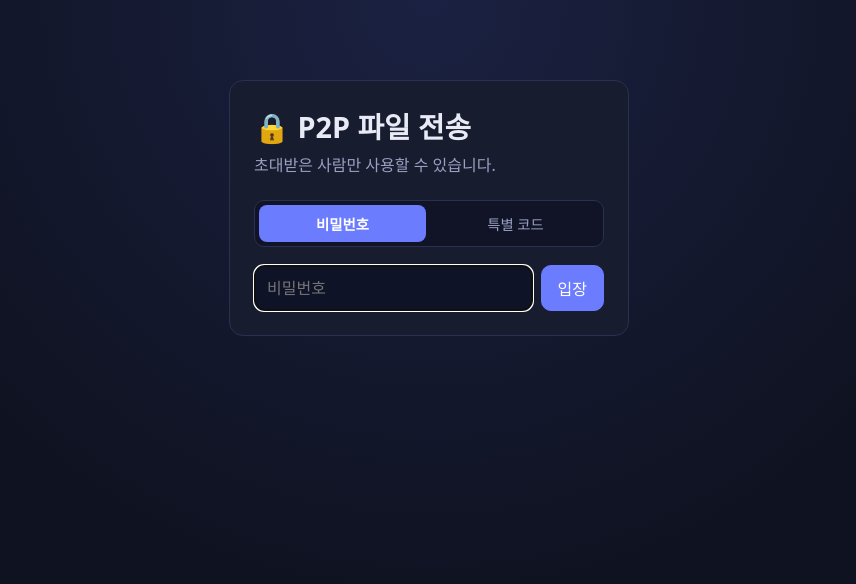
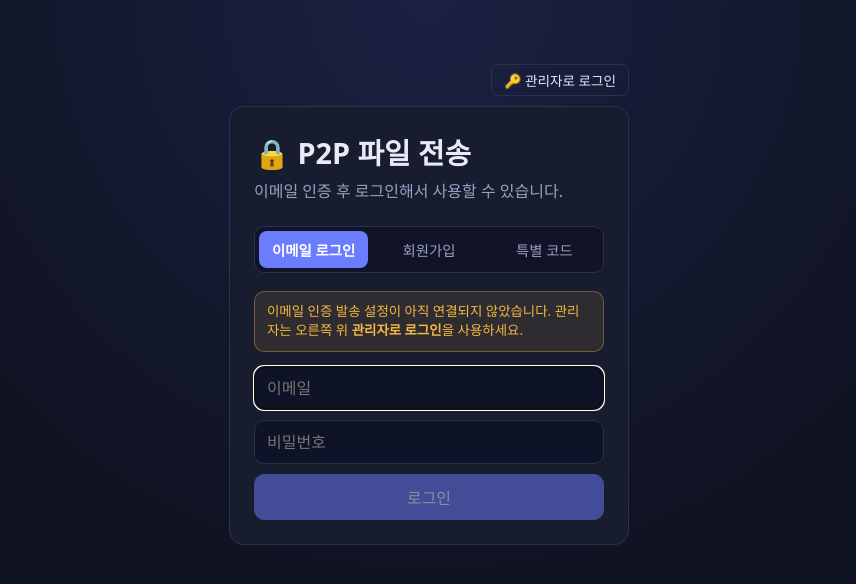
Before and after one commit to leekmny/p2p-file-transfer, a website: page public/login.html in a window 1280 px wide. Shown: the whole page, without its empty margins (211-1067 px from the left). Drawn offline with Linux system fonts and the light colour scheme; no server answers.

Commit message:
Make email login default and move admin password login to top-right button

```diff
--- a/public/login.html
+++ b/public/login.html
@@ -10,19 +10,26 @@
 </head>
 <body>
   <main class="container narrow">
+    <div class="login-topbar">
+      <button id="adminLoginBtn" type="button" class="ghost small" hidden>🔑 관리자로 로그인</button>
+    </div>
+
     <section class="card">
-      <h1>🔒 P2P 파일 전송</h1>
-      <p class="sub">초대받은 사람만 사용할 수 있습니다.</p>
+      <h1 id="loginTitle">🔒 P2P 파일 전송</h1>
+      <p id="loginSub" class="sub">이메일 인증 후 로그인해서 사용할 수 있습니다.</p>
 
-      <nav id="tabs" class="tabs" hidden>
-        <button type="button" data-tab="email" hidden>로그인</button>
-        <button type="button" data-tab="register" hidden>회원가입</button>
-        <button type="button" data-tab="shared" hidden>비밀번호</button>
+      <nav id="tabs" class="tabs">
+        <button type="button" data-tab="email" class="active">이메일 로그인</button>
+        <button type="button" data-tab="register">회원가입</button>
         <button type="button" data-tab="pass" hidden>특별 코드</button>
       </nav>
 
-      <!-- 1) 이메일 로그인 -->
-      <form id="emailLoginForm" class="stack" hidden>
+      <p id="emailSetupHint" class="setup-hint" hidden>
+        이메일 인증 발송 설정이 아직 연결되지 않았습니다. 관리자는 오른쪽 위 <strong>관리자로 로그인</strong>을 사용하세요.
+      </p>
+
+      <!-- 1) 이메일 로그인 (기본) -->
+      <form id="emailLoginForm" class="stack">
         <input id="loginEmail" type="email" placeholder="이메일" autocomplete="email" required />
         <input id="loginPassword" type="password" placeholder="비밀번호" autocomplete="current-password" required />
         <button type="submit" class="primary">로그인</button>
@@ -47,17 +54,19 @@
         </div>
       </form>
 
-      <!-- 3) 공유 비밀번호 로그인 -->
-      <form id="sharedForm" class="join" hidden>
-        <input id="sharedPassword" type="password" placeholder="비밀번호" autocomplete="current-password" required />
-        <button type="submit" class="primary">입장</button>
-      </form>
-
-      <!-- 4) 관리자 발급 10분 임시 특별 코드 -->
+      <!-- 3) 관리자 발급 10분 임시 특별 코드 -->
       <form id="passForm" class="stack" hidden>
         <p class="hint">관리자가 발급한 10분 임시 특별 코드를 입력하면 별도 인증 없이 바로 입장합니다.</p>
         <input id="passCode" type="text" maxlength="9" placeholder="XXXX-XXXX" autocomplete="off" spellcheck="false" class="code-input" required />
         <button type="submit" class="primary">특별 코드로 바로 입장</button>
+      </form>
+
+      <!-- 4) 관리자 비밀번호 로그인 (오른쪽 위 작은 버튼으로 전환) -->
+      <form id="sharedForm" class="stack" hidden>
+        <p class="hint">관리자 비밀번호로 바로 입장합니다.</p>
+        <input id="sharedPassword" type="password" placeholder="관리자 비밀번호" autocomplete="current-password" required />
+        <button type="submit" class="primary">관리자 로그인</button>
+        <button type="button" id="backFromAdminBtn" class="ghost small">← 이메일 로그인으로 돌아가기</button>
       </form>
 
       <p id="info" class="info" hidden></p>
--- a/public/login.js
+++ b/public/login.js
@@ -3,6 +3,8 @@ const $ = (s) => document.querySelector(s);
 const errorEl = $('#error');
 const infoEl = $('#info');
 const tabsEl = $('#tabs');
+const adminBtn = $('#adminLoginBtn');
+const setupHintEl = $('#emailSetupHint');
 
 const forms = {
   email: $('#emailLoginForm'),
@@ -14,6 +16,7 @@ const forms = {
 
 let methods = { emailAuth: false, inviteRequired: false, sharedPassword: true, guestPass: true };
 let pendingEmail = '';
+let currentView = 'email';
 
 function nextUrl() {
   const next = new URLSearchParams(location.search).get('next') || '/';
@@ -38,12 +41,27 @@ function clearMessages() {
 }
 
 function switchTab(name) {
+  currentView = name;
   clearMessages();
+
+  const isAdminView = name === 'shared';
+  tabsEl.hidden = isAdminView;
+  $('#loginTitle').textContent = isAdminView ? '🔑 관리자 로그인' : '🔒 P2P 파일 전송';
+  $('#loginSub').textContent = isAdminView
+    ? '관리자 전용 비밀번호로 입장합니다.'
+    : '이메일 인증 후 로그인해서 사용할 수 있습니다.';
+  if (methods.sharedPassword) {
+    adminBtn.textContent = isAdminView ? '← 일반 로그인' : '🔑 관리자로 로그인';
+  }
+
+  const showHint = !methods.emailAuth && (name === 'email' || name === 'register');
+  setupHintEl.hidden = !showHint;
+
   for (const [k, form] of Object.entries(forms)) form.hidden = k !== name;
   for (const btn of tabsEl.querySelectorAll('button[data-tab]')) {
     btn.classList.toggle('active', btn.dataset.tab === name);
   }
-  const focusable = forms[name]?.querySelector('input:not([hidden])');
+  const focusable = forms[name]?.querySelector('input:not([hidden]):not(:disabled)');
   focusable?.focus();
 }
 
@@ -53,23 +71,27 @@ async function init() {
     if (res.ok) methods = await res.json();
   } catch { /* 기본값 사용 */ }
 
-  const visibleTabs = [];
-  const showBtn = (name) => {
-    const b = tabsEl.querySelector(`button[data-tab="${name}"]`);
-    if (b) { b.hidden = false; visibleTabs.push(name); }
-  };
+  // 이메일 초대 코드 입력칸 & 미설정 시 버튼 비활성화 처리
+  const inviteInput = $('#regInvite');
+  inviteInput.hidden = !methods.inviteRequired;
+  inviteInput.required = !!methods.inviteRequired;
 
-  if (methods.emailAuth) {
-    showBtn('email');
-    showBtn('register');
-    const inviteInput = $('#regInvite');
-    inviteInput.hidden = !methods.inviteRequired;
-    inviteInput.required = !!methods.inviteRequired;
+  for (const f of [forms.email, forms.register]) {
+    const submit = f.querySelector('button[type="submit"]');
+    if (submit) submit.disabled = !methods.emailAuth;
   }
-  if (methods.sharedPassword) showBtn('shared');
-  if (methods.guestPass) showBtn('pass');
 
-  tabsEl.hidden = visibleTabs.length <= 1;
+  // 특별 코드 탭 표시 여부
+  const passTabBtn = tabsEl.querySelector('button[data-tab="pass"]');
+  if (passTabBtn) passTabBtn.hidden = !methods.guestPass;
+
+  // 오른쪽 위 '관리자로 로그인' 작은 버튼
+  adminBtn.hidden = !methods.sharedPassword;
+  adminBtn.addEventListener('click', () => {
+    switchTab(currentView === 'shared' ? 'email' : 'shared');
+  });
+  $('#backFromAdminBtn').addEventListener('click', () => switchTab('email'));
+
   tabsEl.addEventListener('click', (e) => {
     const tab = e.target.closest('button[data-tab]')?.dataset.tab;
     if (tab) switchTab(tab);
@@ -88,12 +110,14 @@ async function init() {
     return;
   }
 
-  switchTab(visibleTabs[0] || 'shared');
+  // 기본 화면은 항상 이메일 로그인
+  switchTab('email');
 }
 
 // ---------------------------------------------------------------- 이메일 로그인
 forms.email.addEventListener('submit', async (e) => {
   e.preventDefault();
+  if (!methods.emailAuth) return;
   clearMessages();
   const btn = forms.email.querySelector('button[type="submit"]');
   btn.disabled = true;
@@ -121,6 +145,7 @@ forms.email.addEventListener('submit', async (e) => {
 // ---------------------------------------------------------------- 회원가입
 forms.register.addEventListener('submit', async (e) => {
   e.preventDefault();
+  if (!methods.emailAuth) return;
   clearMessages();
   const btn = forms.register.querySelector('button[type="submit"]');
   btn.disabled = true;
@@ -199,7 +224,7 @@ $('#resendBtn').addEventListener('click', async () => {
 
 $('#backToLoginBtn').addEventListener('click', () => switchTab('email'));
 
-// ---------------------------------------------------------------- 공유 비밀번호 로그인
+// ---------------------------------------------------------------- 관리자 비밀번호 로그인
 forms.shared.addEventListener('submit', async (e) => {
   e.preventDefault();
   clearMessages();
@@ -214,7 +239,7 @@ forms.shared.addEventListener('submit', async (e) => {
     });
     if (res.status === 204) { location.replace(nextUrl()); return; }
     if (res.status === 429) showError('로그인 시도가 너무 많습니다. 15분 뒤에 다시 시도하세요.');
-    else if (res.status === 401) showError('비밀번호가 틀렸습니다.');
+    else if (res.status === 401) showError('관리자 비밀번호가 틀렸습니다.');
     else showError(`로그인 실패 (${res.status})`);
     input.select();
   } catch {
--- a/public/style.css
+++ b/public/style.css
@@ -22,7 +22,19 @@ body {
 }
 
 .container { max-width: 640px; margin: 0 auto; padding: 40px 20px; }
-.container.narrow { max-width: 440px; padding-top: 10vh; }
+.container.narrow { max-width: 440px; padding-top: 8vh; }
+.login-topbar { display: flex; justify-content: flex-end; margin-bottom: 10px; min-height: 30px; }
+.setup-hint {
+  margin: 0 0 14px;
+  padding: 10px 12px;
+  border-radius: 10px;
+  background: rgba(245, 185, 66, .1);
+  border: 1px solid rgba(245, 185, 66, .35);
+  color: var(--warn);
+  font-size: .84rem;
+  line-height: 1.45;
+}
+.setup-hint[hidden] { display: none; }
 
 h1 { margin: 0 0 6px; font-size: 1.8rem; }
 .sub { margin: 0 0 24px; color: var(--muted); }
```
